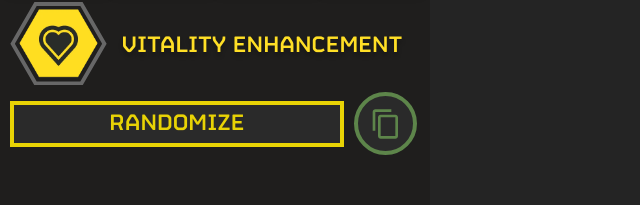
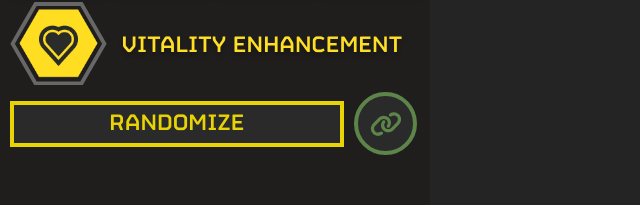
Before and after one commit to skippi/hellpod, a React (Vite) app: page / in a window 1280 px wide. Shown: the part 549-754 px from the top of the page, without its empty margins (0-640 px from the left). Built offline with nearby package versions, Linux system fonts and the light colour scheme.

Commit message:
add copy link feature to share button

```diff
--- a/src/App.css
+++ b/src/App.css
@@ -135,4 +135,12 @@
   display: flex;
   align-items: center;
   justify-content: center;
+
+  cursor: pointer;
 }
+
+@media (hover: hover) and (pointer: fine) {
+  .shareButton:hover {
+    background-color: #343434;
+  }
+}
--- a/src/App.tsx
+++ b/src/App.tsx
@@ -1,5 +1,5 @@
 import { useState } from "react";
-import { MdOutlineContentCopy } from "react-icons/md";
+import { FaLink } from "react-icons/fa6";
 import "./App.css";
 import Booster from "./components/Booster";
 import Item from "./components/Item";
@@ -76,8 +76,13 @@ function App() {
         <div className="randomizeButton" onClick={randomizeAll}>
           RANDOMIZE
         </div>
-        <div className="shareButton">
-          <MdOutlineContentCopy color="#5D854A" size={32} />
+        <div
+          className="shareButton"
+          onClick={() => {
+            navigator.clipboard.writeText(window.location.href);
+          }}
+        >
+          <FaLink color="#5D854A" size={32} />
         </div>
       </div>
       <div className="footer">
```
